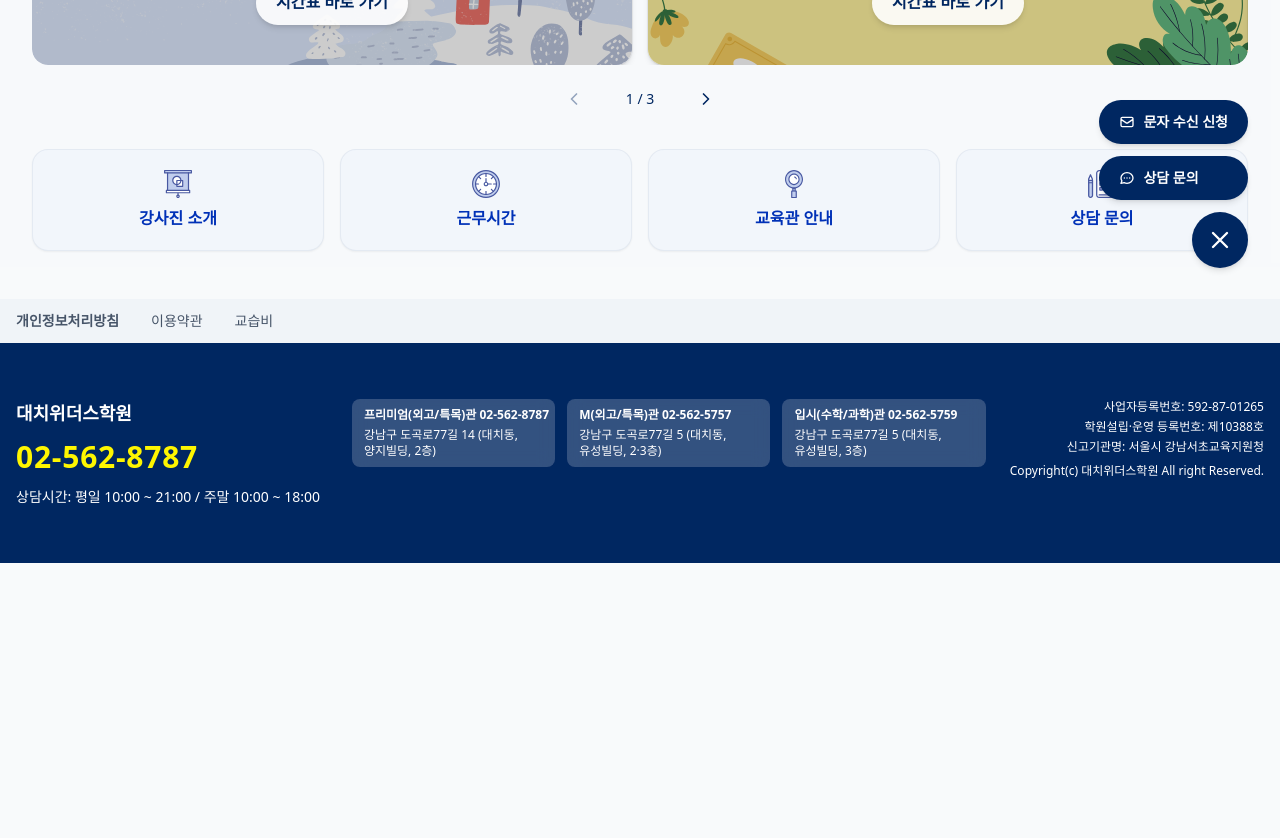
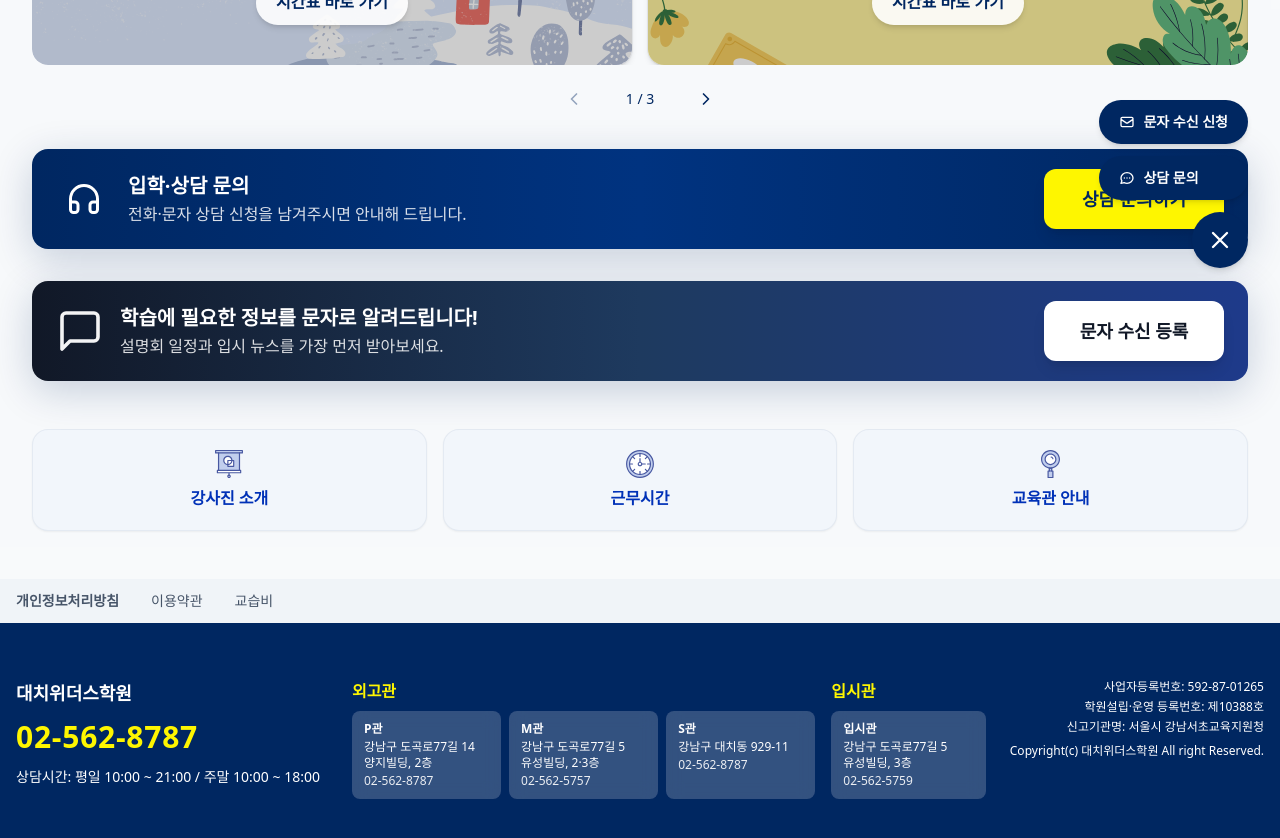
Before and after one commit to hello-hyeju1125/withus, a Next.js app: page / in a window 1280 px wide. Shown: the part 500-1338 px from the top of the page. Before the commit the page ends 1063 px from the top, so only its background shows below. Built offline with nearby package versions, Linux system fonts and the light colour scheme; a web font is replaced by a local one.

Commit message:
Add files via upload

```diff
--- a/components/Footer.tsx
+++ b/components/Footer.tsx
@@ -8,7 +8,7 @@
 import TuitionModal from "@/components/TuitionModal";
 
 export default function Footer() {
-  const { topLinks, brand, campuses, legal } = footerData;
+  const { topLinks, brand, campusGroups, legal } = footerData;
   const [privacyModalOpen, setPrivacyModalOpen] = useState(false);
   const [termsModalOpen, setTermsModalOpen] = useState(false);
   const [tuitionModalOpen, setTuitionModalOpen] = useState(false);
@@ -77,21 +77,45 @@
                 <p className="text-sm text-white">{brand.consultationHours}</p>
               </div>
 
-              {/* 캠퍼스 정보 카드 3개: 관 이름·전화 한 줄, 주소 한 줄 (줄바꿈 없음) */}
-              <div className="flex flex-row flex-wrap gap-3">
-                {campuses.map((campus) => (
-                  <div
-                    key={campus.name}
-                    className="min-w-[180px] flex-1 rounded-lg bg-white/20 px-3 py-2 backdrop-blur"
-                  >
-                    <p className="whitespace-nowrap text-[11px] font-bold text-white leading-tight md:text-xs">
-                      {campus.name} {campus.phone}
+              {/* 교육관 정보: 모바일은 외고관(3박스) → 입시관(1박스) 세로 정렬, PC는 가로 배치 */}
+              <div className="flex min-w-0 flex-1 flex-col gap-4 sm:flex-row sm:gap-4">
+                {/* 외고관 그룹 */}
+                <div className="flex flex-col gap-2 sm:flex-[3]">
+                  <p className="text-sm font-bold text-withus-gold md:text-base">외고관</p>
+                  <div className="grid grid-cols-1 gap-2 sm:grid-cols-3">
+                    {campusGroups[0].locations.map((loc, idx) => (
+                      <div
+                        key={idx}
+                        className="min-h-[72px] min-w-0 rounded-lg bg-white/20 px-3 py-2.5 backdrop-blur"
+                      >
+                        <p className="text-[11px] font-bold text-white leading-tight md:text-xs">
+                          {"name" in loc && loc.name ? loc.name : ""}
+                        </p>
+                        <p className="mt-0.5 text-[11px] text-white leading-tight md:text-xs">
+                          {loc.address}
+                        </p>
+                        <p className="mt-0.5 text-[11px] text-white/90 leading-tight md:text-xs">
+                          {loc.phone}
+                        </p>
+                      </div>
+                    ))}
+                  </div>
+                </div>
+                {/* 입시관 그룹 */}
+                <div className="flex flex-col gap-2 sm:flex-[1]">
+                  <p className="text-sm font-bold text-withus-gold md:text-base">입시관</p>
+                  <div className="min-h-[72px] min-w-0 rounded-lg bg-white/20 px-3 py-2.5 backdrop-blur">
+                    <p className="text-[11px] font-bold text-white leading-tight md:text-xs">
+                      입시관
                     </p>
-                    <p className="mt-1 text-[11px] text-white leading-tight md:text-xs">
-                      {campus.address.replace(/\n/g, " ")}
+                    <p className="mt-0.5 text-[11px] text-white leading-tight md:text-xs">
+                      강남구 도곡로77길 5 유성빌딩, 3층
+                    </p>
+                    <p className="mt-0.5 text-[11px] text-white/90 leading-tight md:text-xs">
+                      02-562-5759
                     </p>
                   </div>
-                ))}
+                </div>
               </div>
             </div>
 
--- a/components/InfoSection.tsx
+++ b/components/InfoSection.tsx
@@ -3,75 +3,78 @@
 import Link from "next/link";
 import { useState } from "react";
 import ConsultationModal from "@/components/ConsultationModal";
+import SMSBanner from "@/components/SMSBanner";
 
 const iconSize = 28;
 
-const INFO_BUTTONS = [
-  { label: "강사진 소개", href: "/instructors", iconSrc: "/asset/icon_teacher.svg", type: "link" },
-  { label: "근무시간", href: "/hours", iconSrc: "/asset/icont_time.svg", type: "link" },
-  { label: "교육관 안내", href: "/campus", iconSrc: "/asset/icon_location.svg", type: "link" },
-  { label: "상담 문의", iconSrc: "/asset/icon_cs.svg", type: "consultation" },
+const INFO_LINK_BUTTONS = [
+  { label: "강사진 소개", href: "/instructors", iconSrc: "/asset/icon_teacher.svg" },
+  { label: "근무시간", href: "/hours", iconSrc: "/asset/icont_time.svg" },
+  { label: "교육관 안내", href: "/campus", iconSrc: "/asset/icon_location.svg" },
 ] as const;
 
 export default function InfoSection() {
   const [consultationOpen, setConsultationOpen] = useState(false);
 
   return (
-    <>
-      <section className="px-4 py-3 sm:px-6 sm:py-4 lg:px-8">
-        <div className="mx-auto max-w-7xl">
-          <div className="grid grid-cols-2 gap-3 sm:gap-4 md:grid-cols-4">
-            {INFO_BUTTONS.map((item) => {
-              const { label, iconSrc, type } = item;
-              const commonClassName =
-                "group flex flex-col items-center justify-center rounded-2xl border border-cool-gray-200/80 py-4 text-center shadow-sm transition-all duration-300 ease-out hover:-translate-y-1 hover:border-[#002761] hover:shadow-lg focus-visible:outline focus-visible:outline-2 focus-visible:outline-offset-2 focus-visible:outline-withus-gold sm:py-5";
+    <div className="w-full min-w-0">
+      <section className="min-w-0 px-4 py-3 sm:px-6 sm:py-4 lg:px-8" aria-label="안내 메뉴">
+        <div className="mx-auto max-w-7xl min-w-0 space-y-6 sm:space-y-8">
+          {/* 공통 배너 형태: 동일 레이아웃·패딩·버튼 크기, 색만 구분 */}
 
-              const content = (
-                <>
+          {/* 입학·상담 문의 배너 */}
+          <div className="relative min-w-0 overflow-hidden rounded-2xl bg-gradient-to-r from-[#002761] via-[#003380] to-[#002761] px-5 py-4 shadow-[0_10px_40px_rgba(0,39,97,0.2)] sm:px-6 sm:py-5">
+            <div className="relative flex min-w-0 flex-col items-center justify-between gap-4 sm:flex-row sm:gap-6">
+              <div className="flex min-w-0 flex-1 items-center gap-4 text-left">
+                {/* 상담 문의 아이콘: 헤드셋(고객상담), 흰색·간결 */}
+                <span className="flex h-12 w-12 shrink-0 items-center justify-center text-white sm:h-14 sm:w-14" aria-hidden>
+                  <svg className="h-7 w-7 sm:h-9 sm:w-9" viewBox="0 0 24 24" fill="none" stroke="currentColor" strokeWidth="2" strokeLinecap="round" strokeLinejoin="round">
+                    <path d="M3 18v-6a9 9 0 0 1 18 0v6" />
+                    <path d="M21 19a2 2 0 0 1-2 2h-1a2 2 0 0 1-2-2v-3a2 2 0 0 1 2-2h3zM3 19a2 2 0 0 0 2 2h1a2 2 0 0 0 2-2v-3a2 2 0 0 0-2-2H3z" />
+                  </svg>
+                </span>
+                <div className="min-w-0">
+                  <p className="text-lg font-bold text-white sm:text-xl">입학·상담 문의</p>
+                  <p className="mt-0.5 text-sm text-white/85 sm:text-base">전화·문자 상담 신청을 남겨주시면 안내해 드립니다.</p>
+                </div>
+              </div>
+              <button
+                type="button"
+                onClick={() => setConsultationOpen(true)}
+                className="w-full shrink-0 rounded-xl px-6 py-3.5 text-lg font-bold shadow-lg transition-all duration-200 hover:-translate-y-0.5 focus-visible:outline focus-visible:outline-2 focus-visible:outline-offset-2 sm:w-auto sm:min-w-[180px] sm:px-8 sm:py-4 bg-[#FEF600] text-[#002761] hover:bg-[#FEF600]/95 hover:shadow-[0_12px_28px_rgba(254,246,0,0.35)] focus-visible:outline-withus-gold"
+              >
+                상담 문의하기
+              </button>
+            </div>
+          </div>
+
+          {/* 학습에 필요한 정보를 문자로 알려드립니다! */}
+          <SMSBanner nested />
+
+          {/* 강사진 소개 · 근무시간 · 교육관 안내 */}
+          <div className="grid grid-cols-1 gap-3 pt-2 sm:grid-cols-3 sm:gap-4 sm:pt-4">
+            {INFO_LINK_BUTTONS.map((item) => (
+              <Link
+                key={item.href}
+                href={item.href}
+                className="group flex flex-col items-center justify-center rounded-2xl border border-slate-200/80 bg-[#f2f6fb] py-4 text-center shadow-sm transition-all duration-300 ease-out hover:-translate-y-1 hover:border-[#002761] hover:shadow-lg focus-visible:outline focus-visible:outline-2 focus-visible:outline-offset-2 focus-visible:outline-withus-gold sm:py-5"
+              >
                 {/* eslint-disable-next-line @next/next/no-img-element */}
                 <img
-                    src={iconSrc}
+                  src={item.iconSrc}
                   alt=""
                   className="mb-2 h-7 w-7 shrink-0 object-contain transition-transform duration-300 group-hover:scale-110"
                   width={iconSize}
                   height={iconSize}
                   aria-hidden
                 />
-                  <span className="text-sm font-semibold text-withus-navy sm:text-base">
-                    {label}
-                  </span>
-                </>
-              );
-
-              if (type === "consultation") {
-                return (
-                  <button
-                    key={label}
-                    type="button"
-                    onClick={() => setConsultationOpen(true)}
-                    className={commonClassName}
-                    style={{ backgroundColor: "#f2f6fb" }}
-                  >
-                    {content}
-                  </button>
-                );
-              }
-
-              return (
-                <Link
-                  key={item.href}
-                  href={item.href}
-                  className={commonClassName}
-                  style={{ backgroundColor: "#f2f6fb" }}
-                >
-                  {content}
+                <span className="text-sm font-semibold text-withus-navy sm:text-base">{item.label}</span>
               </Link>
-              );
-            })}
+            ))}
           </div>
         </div>
       </section>
       <ConsultationModal isOpen={consultationOpen} onClose={() => setConsultationOpen(false)} />
-    </>
+    </div>
   );
 }
--- a/components/PromoBanners.tsx
+++ b/components/PromoBanners.tsx
@@ -96,8 +96,8 @@
   const goNext = () => setCurrentPage((p) => Math.min(TOTAL_PAGES - 1, p + 1));
 
   return (
-    <section className="px-4 py-3 sm:px-6 sm:py-4 lg:px-8">
-      <div className="mx-auto max-w-7xl">
+    <section className="min-w-0 px-4 py-3 sm:px-6 sm:py-4 lg:px-8">
+      <div className="mx-auto max-w-7xl min-w-0 overflow-hidden">
         {/* Slider: 2 banners per page, 3 pages total (6 banners), slide on arrow */}
         <div className="overflow-hidden rounded-2xl">
           <div
--- a/components/SMSBanner.tsx
+++ b/components/SMSBanner.tsx
@@ -1,30 +1,46 @@
-export default function SMSBanner() {
-  return (
-    <section className="px-4 py-3 sm:px-6 sm:py-4 lg:px-8">
-      <div className="mx-auto max-w-7xl">
+type SMSBannerProps = {
+  /** true면 바깥 section/패딩 없이 내용만 렌더 (InfoSection 내부 삽입용) */
+  nested?: boolean;
+};
+
+/** 상단 배너와 동일한 형태: 아이콘 + 텍스트(제목/설명) + 버튼, 동일 패딩·버튼 크기 */
+const MESSAGE_ICON = (
+  <svg className="h-10 w-10 shrink-0 object-contain sm:h-12 sm:w-12" viewBox="0 0 24 24" fill="none" stroke="currentColor" strokeWidth="1.8" strokeLinecap="round" strokeLinejoin="round" aria-hidden>
+    <path d="M21 15a2 2 0 0 1-2 2H7l-4 4V5a2 2 0 0 1 2-2h14a2 2 0 0 1 2 2z" />
+  </svg>
+);
+
+export default function SMSBanner({ nested = false }: SMSBannerProps) {
+  const linkBlock = (
     <a
       href="https://docs.google.com/forms/d/1Avu-t9dSlfYuGvpNOul_p6mBiqVnz2zJvp2zZhkXZ_k/viewform?edit_requested=true"
       target="_blank"
       rel="noopener noreferrer"
-          className="group relative block overflow-hidden rounded-2xl bg-gradient-to-r from-gray-900 to-[#1e3a8a] px-6 py-6 transition-opacity hover:opacity-[0.98] focus-visible:outline focus-visible:outline-2 focus-visible:outline-offset-2 focus-visible:outline-white sm:px-8 sm:py-8"
+      className="relative block min-w-0 overflow-hidden rounded-2xl bg-gradient-to-r from-gray-900 via-[#1e3a5f] to-[#1e3a8a] px-5 py-4 shadow-[0_10px_40px_rgba(0,39,97,0.2)] transition-opacity hover:opacity-[0.98] focus-visible:outline focus-visible:outline-2 focus-visible:outline-offset-2 focus-visible:outline-withus-gold sm:px-6 sm:py-5"
     >
-          <div className="relative flex flex-col items-center gap-4 text-center md:flex-row md:justify-between md:items-center md:gap-8 md:text-left">
-            {/* 좌측: 텍스트 그룹 */}
-            <div className="flex flex-col gap-0.5">
-              <h2 className="text-xl font-bold tracking-tight text-white sm:text-2xl">
-                학습에 필요한 정보를 문자로 알려드립니다!
-              </h2>
-              <p className="text-sm text-gray-300 sm:text-base">
-                설명회 일정과 입시 뉴스를 가장 먼저 받아보세요.
-              </p>
+      <div className="relative flex min-w-0 flex-col items-center justify-between gap-4 sm:flex-row sm:gap-6">
+        <div className="flex min-w-0 flex-1 items-center gap-4 text-left">
+          <span className="text-white/95">{MESSAGE_ICON}</span>
+          <div className="min-w-0">
+            <p className="text-lg font-bold text-white sm:text-xl">학습에 필요한 정보를 문자로 알려드립니다!</p>
+            <p className="mt-0.5 text-sm text-white/85 sm:text-base">설명회 일정과 입시 뉴스를 가장 먼저 받아보세요.</p>
           </div>
-
-            {/* 우측: 버튼 */}
-            <span className="shrink-0 rounded-full bg-white/90 px-6 py-2 text-sm font-bold text-blue-900 shadow-md transition-all duration-300 group-hover:scale-105 group-hover:shadow-[0_0_15px_rgba(255,255,255,0.5)] sm:px-7 sm:text-base">
-              문자 수신 등록 &gt;
+        </div>
+        <span className="w-full shrink-0 rounded-xl bg-white px-6 py-3.5 text-center text-lg font-bold text-gray-900 shadow-lg transition-all duration-200 hover:-translate-y-0.5 hover:bg-white/95 hover:shadow-xl focus-visible:outline focus-visible:outline-2 focus-visible:outline-offset-2 sm:w-auto sm:min-w-[180px] sm:px-8 sm:py-4">
+          문자 수신 등록
         </span>
       </div>
     </a>
+  );
+
+  if (nested) {
+    return <div className="min-w-0 w-full">{linkBlock}</div>;
+  }
+
+  return (
+    <section className="px-4 py-3 sm:px-6 sm:py-4 lg:px-8">
+      <div className="mx-auto max-w-7xl">
+        {linkBlock}
       </div>
     </section>
   );
--- a/components/SchoolSelector.tsx
+++ b/components/SchoolSelector.tsx
@@ -56,8 +56,8 @@
 
 export default function SchoolSelector() {
   return (
-    <section className="px-4 pt-2 pb-3 sm:px-6 sm:pt-3 sm:pb-4 lg:px-8">
-      <div className="mx-auto max-w-7xl">
+    <section className="min-w-0 px-4 pt-2 pb-3 sm:px-6 sm:pt-3 sm:pb-4 lg:px-8">
+      <div className="mx-auto max-w-7xl min-w-0">
         <div className="grid grid-cols-2 gap-3 sm:gap-4 lg:grid-cols-4">
           {SCHOOLS.map(({ label, subLabel, href, Icon, theme }) => (
             <Link
--- a/data/footerData.ts
+++ b/data/footerData.ts
@@ -19,28 +19,24 @@
     consultationHours: "상담시간: 평일 10:00 ~ 21:00 / 주말 10:00 ~ 18:00",
   } as const,
 
-  /** 캠퍼스 정보 (프리미엄관, M관, 입시관) */
-  campuses: [
+  /**
+   * 교육관 정보: 외고관(P·M·S) / 입시관으로 구분.
+   * 각 그룹별로 관 이름(선택), 주소, 전화번호 표시.
+   */
+  campusGroups: [
     {
-      name: "프리미엄(외고/특목)관",
-      fullName: "대치위더스프리미엄관 학원",
-      phone: "02-562-8787",
-      address: "강남구 도곡로77길 14\n(대치동, 양지빌딩, 2층)",
-      registrationNumber: "제12945호",
+      groupName: "외고관",
+      locations: [
+        { name: "P관", address: "강남구 도곡로77길 14 양지빌딩, 2층", phone: "02-562-8787" },
+        { name: "M관", address: "강남구 도곡로77길 5 유성빌딩, 2·3층", phone: "02-562-5757" },
+        { name: "S관", address: "강남구 대치동 929-11", phone: "02-562-8787" },
+      ],
     },
     {
-      name: "M(외고/특목)관",
-      fullName: "대치위더스M관학원",
-      phone: "02-562-5757",
-      address: "강남구 도곡로77길 5\n(대치동, 유성빌딩, 2·3층)",
-      registrationNumber: "제13258호",
-    },
-    {
-      name: "입시(수학/과학)관",
-      fullName: "대치위더스 입시관 학원",
-      phone: "02-562-5759",
-      address: "강남구 도곡로77길 5\n(대치동, 유성빌딩, 3층)",
-      registrationNumber: "제10388호",
+      groupName: "입시관",
+      locations: [
+        { address: "강남구 도곡로77길 5 유성빌딩, 3층", phone: "02-562-5759" },
+      ],
     },
   ] as const,
 
```
Also changed, not shown: components/LocationsSection.tsx (+4 -4 lines), components/Navbar.tsx (+32 -17 lines), components/ScheduleDetailList.tsx (+22 -25 lines), components/TimetablePage.tsx (+55 -25 lines), data/campusLocations.ts (+13 -6 lines), 1 other file (tests, documents, lock files or other folders). Lines whose indentation alone changed are shown as unchanged.
